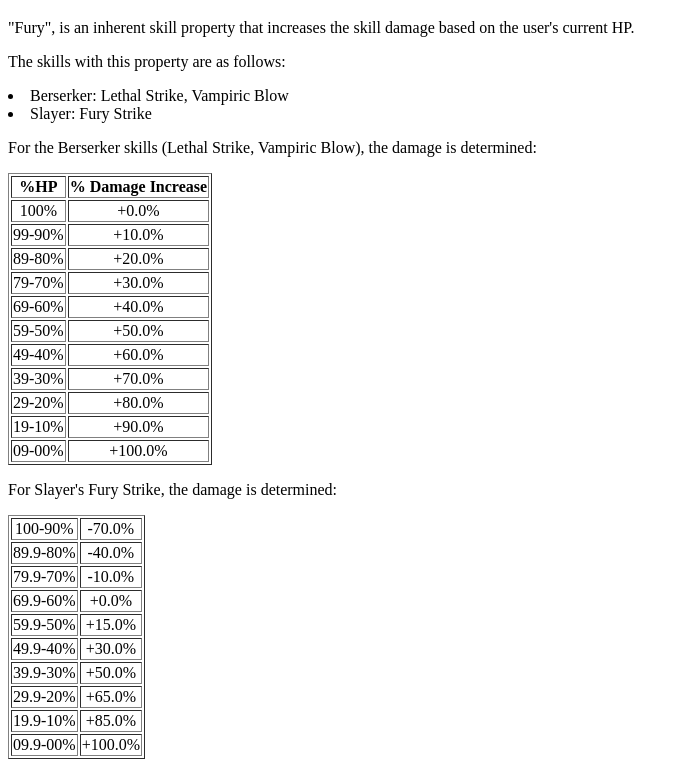
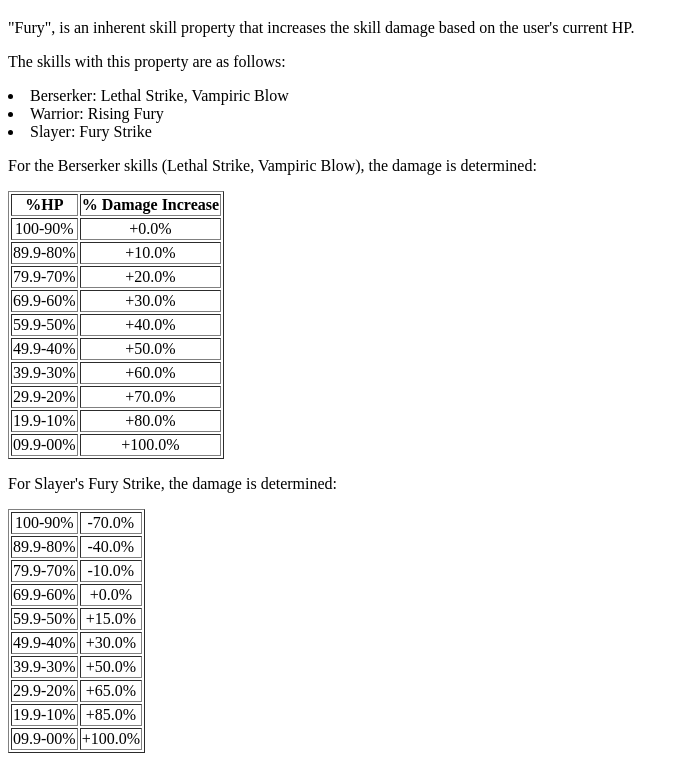
Before and after one commit to Bobthesnailsu/TeraTheory, a plain HTML site: page Theorycraft/Fury.html in a window 1280 px wide. Shown: the part 61-836 px from the top of the page, without its empty margins (0-689 px from the left). Drawn offline with Linux system fonts and the light colour scheme.

Commit message:
Update Fury.html

```diff
--- a/Theorycraft/Fury.html
+++ b/Theorycraft/Fury.html
@@ -14,22 +14,22 @@
 			<p>"Fury", is an inherent skill property that increases the skill damage based on the user's current HP.</p>
 			<p>The skills with this property are as follows:
 			<li>Berserker: Lethal Strike, Vampiric Blow</li>
+			<li>Warrior: Rising Fury</li>
 			<li>Slayer: Fury Strike</li>
 			<p>For the Berserker skills (Lethal Strike, Vampiric Blow), the damage is determined:</p>
 
 			<table  style=300px border="1">
 			<tr><th>%HP</th><th>% Damage Increase</th></tr>
-				<tr><td align="center">100%</td><td align="center">+0.0%</td></tr>
-				<tr><td align="center">99-90%</td><td align="center">+10.0%</td></tr>
-				<tr><td align="center">89-80%</td><td align="center">+20.0%</td></tr>
-				<tr><td align="center">79-70%</td><td align="center">+30.0%</td></tr>
-				<tr><td align="center">69-60%</td><td align="center">+40.0%</td></tr>
-				<tr><td align="center">59-50%</td><td align="center">+50.0%</td></tr>
-				<tr><td align="center">49-40%</td><td align="center">+60.0%</td></tr>
-				<tr><td align="center">39-30%</td><td align="center">+70.0%</td></tr>
-				<tr><td align="center">29-20%</td><td align="center">+80.0%</td></tr>
-				<tr><td align="center">19-10%</td><td align="center">+90.0%</td></tr>
-				<tr><td align="center">09-00%</td><td align="center">+100.0%</td></tr>
+				<tr><td align="center">100-90%</td><td align="center">+0.0%</td></tr>
+				<tr><td align="center">89.9-80%</td><td align="center">+10.0%</td></tr>
+				<tr><td align="center">79.9-70%</td><td align="center">+20.0%</td></tr>
+				<tr><td align="center">69.9-60%</td><td align="center">+30.0%</td></tr>
+				<tr><td align="center">59.9-50%</td><td align="center">+40.0%</td></tr>
+				<tr><td align="center">49.9-40%</td><td align="center">+50.0%</td></tr>
+				<tr><td align="center">39.9-30%</td><td align="center">+60.0%</td></tr>
+				<tr><td align="center">29.9-20%</td><td align="center">+70.0%</td></tr>
+				<tr><td align="center">19.9-10%</td><td align="center">+80.0%</td></tr>
+				<tr><td align="center">09.9-00%</td><td align="center">+100.0%</td></tr>
 			</table>
 		  	<p>For Slayer's Fury Strike, the damage is determined:</p>
 			<table  style=300px border="1">
```
